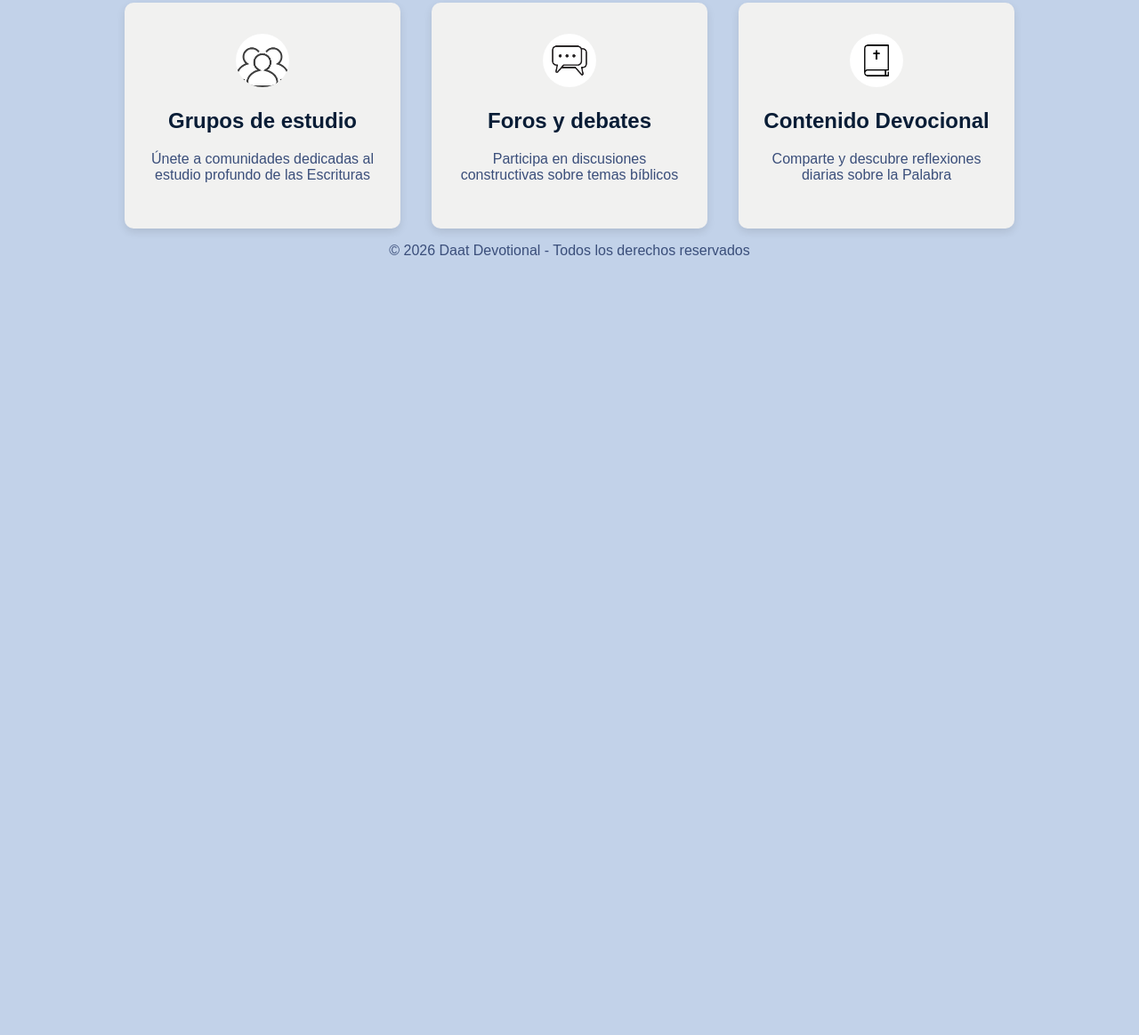
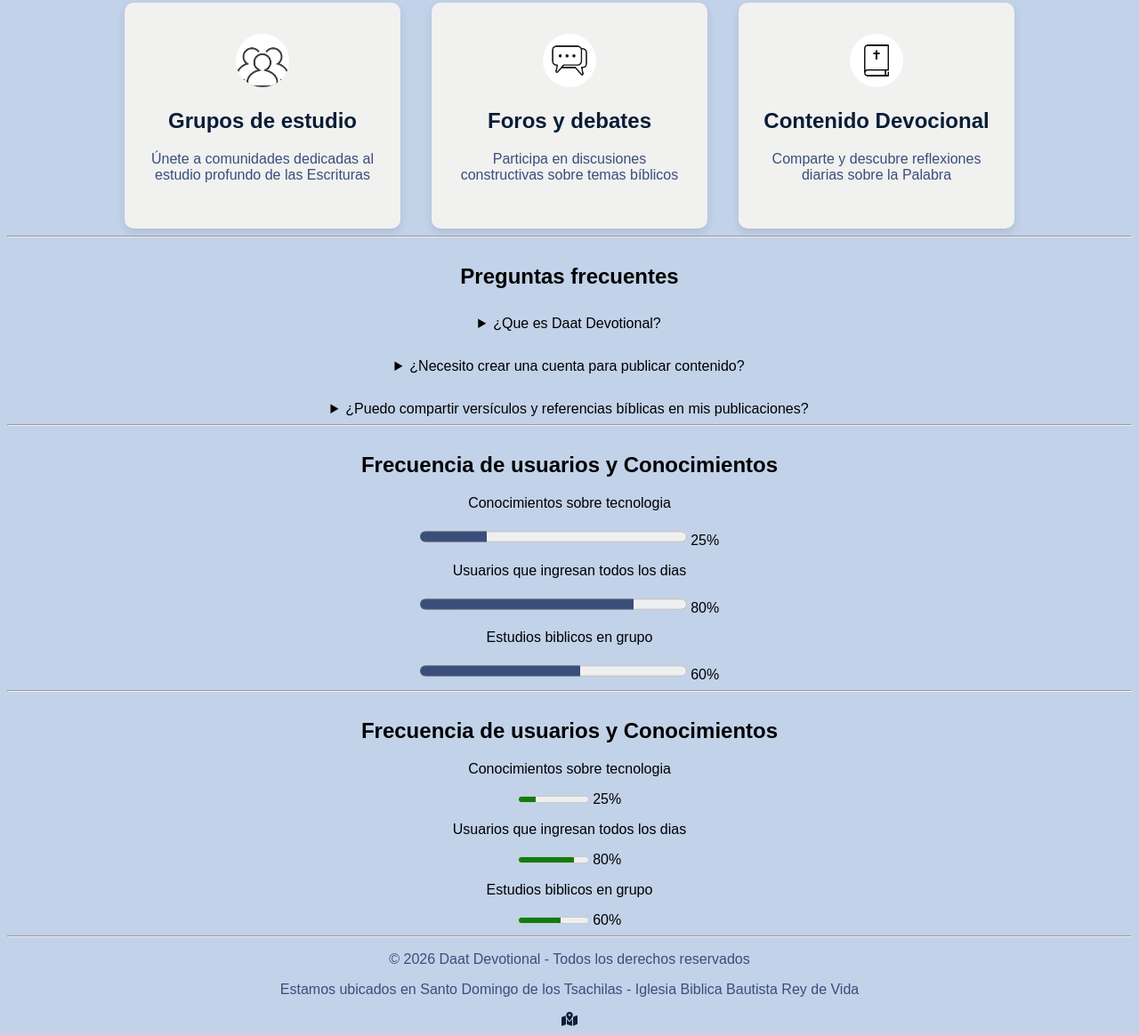
Before and after one commit to jmherrera11-jpg/ProyectoU1, a plain HTML site: page index.html in a window 1280 px wide. Shown: the part 470-1634 px from the top of the page at 89% size. Before the commit the page ends 800 px from the top, so only its background shows below. Drawn offline with Linux system fonts and the light colour scheme.

Commit message:
Commit seis: Etiquetas semanticas, manipulacion de tablas

```diff
--- a/index.html
+++ b/index.html
@@ -6,7 +6,6 @@
     <title>Pagina Principal</title>
     <link rel="icon" href="imagenes/mundo.png" type"image/x-icon">
     <link rel="stylesheet" href="https://cdnjs.cloudflare.com/ajax/libs/font-awesome/6.5.0/css/all.min.css">
-
 </head>
 
 <body style="background-color: #c2d2e9; font-family: Poppins, sans-serif;">
@@ -70,8 +69,63 @@
         </div>
     </section>
 
+<hr>
+        <h2 style="text-align: center; margin-top: 30px;">Preguntas frecuentes</h2>
+
+        <details style="text-align: center; margin-top: 30px;">
+            <summary>¿Que es Daat Devotional?</summary>
+            <p> Daat Devotional es una red social enfocada en la divulgación de contenido <br>
+                 de estudio bíblico para crecer espiritualmente y mantener una buena coinonia</p>
+        </details>
+
+        <details style="text-align: center; margin-top: 30px;">
+            <summary>¿Necesito crear una cuenta para publicar contenido?</summary>
+            <p>Sí, necesitas registrarte e iniciar sesión para compartir reflexiones, <br>
+                 comentar publicaciones y participar en grupos o foros.</p>
+        </details>
+
+         <details style="text-align: center; margin-top: 30px;">
+            <summary>¿Puedo compartir versículos y referencias bíblicas en mis publicaciones?</summary>
+            <p>Sí, cada usuario puede agregar reflexiones personales, <br> versículos bíblicos y referencias para compartir mensajes de fe con la comunidad.</p>
+        </details>
+
+<hr>
+    <section class="Frecuencia" style="text-align: center; margin-top: 30px;">
+    <h2>Frecuencia de usuarios y Conocimientos</h2>
+    <p>Conocimientos sobre tecnologia</p>
+    <progress title="25%" value="25" max="100" style="width: 300px; height: 25px; accent-color: #3a4e7a;"> </progress>
+    <span>25%</span>
+    <br>
+    <p>Usuarios que ingresan todos los dias</p>
+    <progress title="80%" value="80" max="100" style="width: 300px; height: 25px; accent-color: #3a4e7a;"></progress>
+    <span>80%</span>
+    <br>
+    <p>Estudios biblicos en grupo</p>
+    <progress title="60%" value="60" max="100" style="width: 300px; height: 25px; accent-color: #3a4e7a;"></progress>
+    <span>60%</span>
+    </section>
+
+<hr>
+    <section class="Frecuencia2" style="text-align: center; margin-top: 30px;">
+    <h2>Frecuencia de usuarios y Conocimientos</h2>
+    <p>Conocimientos sobre tecnologia</p>
+    <meter title="25%" value="25" max="100"> </meter>
+    <span>25%</span>
+    <br>
+    <p>Usuarios que ingresan todos los dias</p>
+    <meter title="80%" value="80" max="100"></meter>
+    <span>80%</span>
+    <br>
+    <p>Estudios biblicos en grupo</p>
+    <meter title="60%" value="60" max="100"></meter>
+    <span>60%</span>
+    </section>
+
+<hr>
     <footer style="text-align: center;color: #3a4e7a; margin-top: 15px; font-family: Poppins,sans-serif;">
             <p>&copy; 2026 Daat Devotional - Todos los derechos reservados</p>
+               <p>Estamos ubicados en Santo Domingo de los Tsachilas - Iglesia Biblica Bautista Rey de Vida</p>
+               <a href="https://maps.app.goo.gl/roqSy7ny4ynnwmRu9" target="_blank" style="color: #091d36;"> <i class="fa-solid fa-map-location-dot"></i> </a>
         </footer>
 </body>
 
```
Also changed, not shown: pages/feed/inicio.html (+0 -9 lines), pages/formularios/login.html (+4 -3 lines), pages/formularios/registro.html (+5 -6 lines), pages/login.html (+1 -1 lines), pages/usuario/perfil.html (+42 -13 lines), imagenes/Snoppy.jpg (added), imagenes/atardecer.jpg (added), imagenes/atardecer1.jpg (added).
